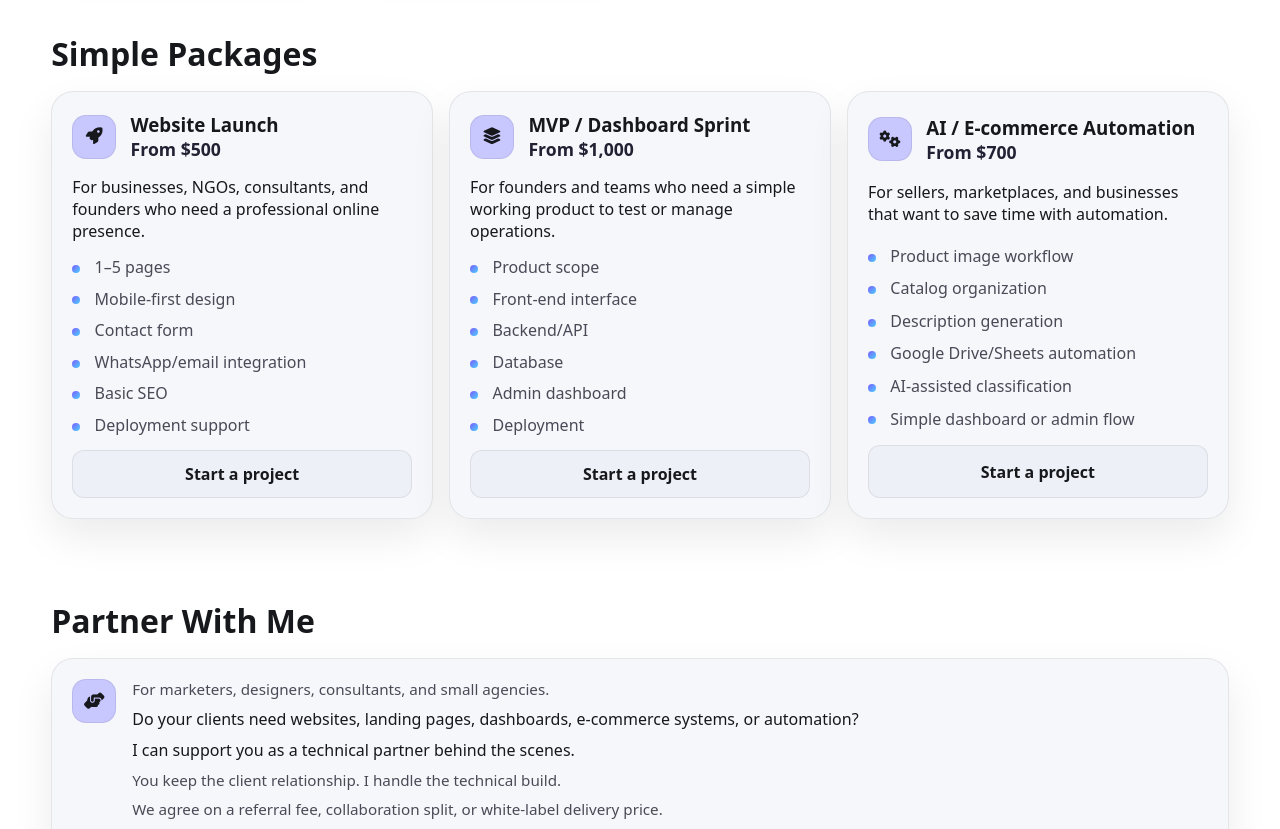
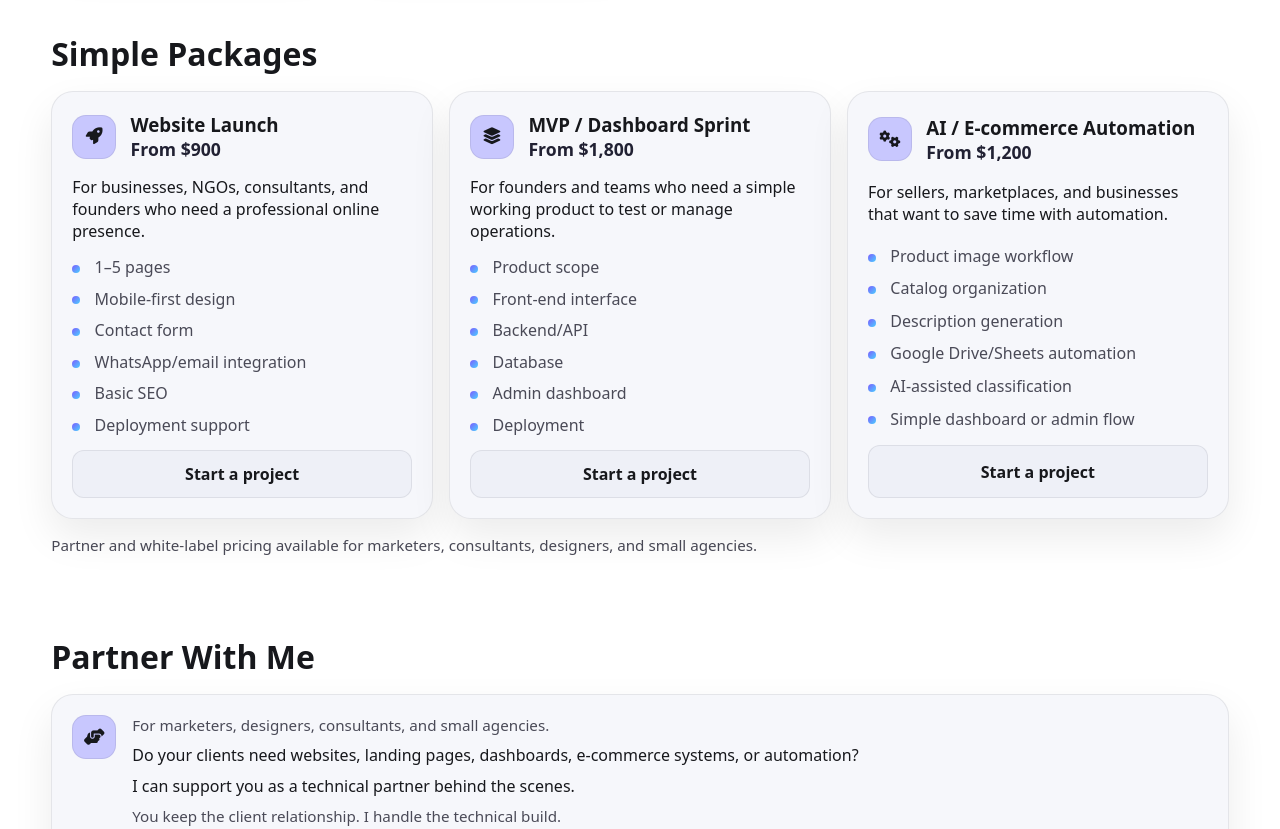
Before and after one commit to GAUSST/gaston_portfolio, a plain HTML site: page index.html in a window 1280 px wide. Shown: the part 1480-2309 px from the top of the page. Drawn offline with Linux system fonts and the light colour scheme.

Commit message:
feat: enhance portfolio sections with new pricing details and improved layout

```diff
--- a/index.html
+++ b/index.html
@@ -76,6 +76,7 @@
     <section class="section container" id="packages" aria-labelledby="packages-title">
       <h2 id="packages-title" data-i18n="packages.title">Simple Packages</h2>
       <div id="packagesGrid" class="grid package-grid"></div>
+      <p class="small package-note" data-i18n="packages.note">Partner and white-label pricing available for marketers, consultants, designers, and small agencies.</p>
     </section>
 
     <section class="section container partner-section" id="partners" aria-labelledby="partners-title">
@@ -126,8 +127,9 @@
     </section>
 
     <!-- Skills -->
-    <section class="section container" id="skills" aria-labelledby="skills-title">
-      <h2 id="skills-title" data-i18n="skills.title">Skills</h2>
+    <section class="section section-compact container" id="skills" aria-labelledby="skills-title">
+      <h2 id="skills-title" data-i18n="skills.title">Technical Stack</h2>
+      <p class="small section-intro" data-i18n="skills.intro">Technologies I use to build reliable websites, apps, dashboards, and automations.</p>
       <div class="card skills reveal">
         <div class="pill-group" role="list">
           <span class="tag" data-type="frontend" role="listitem">HTML</span>
@@ -147,7 +149,7 @@
           <span class="tag" data-type="backend" role="listitem">Python</span>
           <span class="tag" data-type="tool" role="listitem">Git/GitHub/GitLab</span>
         </div>
-        <p class="small" style="margin-top:.75rem" data-i18n="skills.tip">Tip: click any skill to filter projects that match it.</p>
+        <p class="small" style="margin-top:.75rem" data-i18n="skills.tip">Click a technology to see related projects.</p>
       </div>
     </section>
 
--- a/js/i18n.js
+++ b/js/i18n.js
@@ -71,11 +71,12 @@ export const I18N = {
     packages: {
       title: "Simple Packages",
       cta: "Start a project",
+      note: "Partner and white-label pricing available for marketers, consultants, designers, and small agencies.",
       items: [
         {
           icon: "fa-solid fa-rocket",
           title: "Website Launch",
-          price: "From $500",
+          price: "From $900",
           text: "For businesses, NGOs, consultants, and founders who need a professional online presence.",
           includes: [
             "1–5 pages",
@@ -89,7 +90,7 @@ export const I18N = {
         {
           icon: "fa-solid fa-layer-group",
           title: "MVP / Dashboard Sprint",
-          price: "From $1,000",
+          price: "From $1,800",
           text: "For founders and teams who need a simple working product to test or manage operations.",
           includes: [
             "Product scope",
@@ -103,7 +104,7 @@ export const I18N = {
         {
           icon: "fa-solid fa-gears",
           title: "AI / E-commerce Automation",
-          price: "From $700",
+          price: "From $1,200",
           text: "For sellers, marketplaces, and businesses that want to save time with automation.",
           includes: [
             "Product image workflow",
@@ -142,8 +143,9 @@ export const I18N = {
       ctaSecondary: "Send me a client page",
     },
     skills: {
-      title: "Skills",
-      tip: "Tip: click any skill to filter projects that match it.",
+      title: "Technical Stack",
+      intro: "Technologies I use to build reliable websites, apps, dashboards, and automations.",
+      tip: "Click a technology to see related projects.",
     },
     projects: {
       title: "Projects",
@@ -263,11 +265,12 @@ export const I18N = {
     packages: {
       title: "Offres simples",
       cta: "Démarrer un projet",
+      note: "Tarifs partenaires et marque blanche disponibles pour marketeurs, consultants, designers et petites agences.",
       items: [
         {
           icon: "fa-solid fa-rocket",
           title: "Lancement site web",
-          price: "À partir de 500 $",
+          price: "À partir de 900 $",
           text: "Pour les entreprises, ONG, consultants et fondateurs qui ont besoin d’une présence en ligne professionnelle.",
           includes: [
             "1 à 5 pages",
@@ -281,7 +284,7 @@ export const I18N = {
         {
           icon: "fa-solid fa-layer-group",
           title: "Sprint MVP / Dashboard",
-          price: "À partir de 1 000 $",
+          price: "À partir de 1 800 $",
           text: "Pour les fondateurs et équipes qui ont besoin d’un produit simple pour tester une idée ou gérer des opérations.",
           includes: [
             "Cadrage produit",
@@ -295,7 +298,7 @@ export const I18N = {
         {
           icon: "fa-solid fa-gears",
           title: "Automatisation IA / E-commerce",
-          price: "À partir de 700 $",
+          price: "À partir de 1 200 $",
           text: "Pour les vendeurs, marketplaces et entreprises qui veulent gagner du temps grâce à l’automatisation.",
           includes: [
             "Workflow image produit",
@@ -334,8 +337,9 @@ export const I18N = {
       ctaSecondary: "Envoyez-moi une page client",
     },
     skills: {
-      title: "Compétences",
-      tip: "Astuce : cliquez une compétence pour filtrer les projets correspondants.",
+      title: "Stack technique",
+      intro: "Technologies que j’utilise pour créer des sites, applications, dashboards et automatisations fiables.",
+      tip: "Cliquez sur une technologie pour voir les projets associés.",
     },
     projects: {
       title: "Projets",
--- a/styles.css
+++ b/styles.css
@@ -297,9 +297,16 @@ html[data-theme="dark"] .icon-btn .moon { display: inline-block; }
   scroll-margin-top: 80px;
   /* text-align: center; */
 }
+.section-compact {
+  padding: 1.75rem 0 2.1rem;
+}
 .section h2 {
   font-size: clamp(1.5rem, 3vw, 2rem);
   margin: 0 0 1rem;
+}
+.section-intro {
+  margin: -0.25rem 0 1rem;
+  max-width: 780px;
 }
 .service-grid,
 .package-grid {
@@ -473,6 +480,10 @@ html[data-theme="dark"] .icon-btn .moon { display: inline-block; }
   font-size: 1.1rem;
   font-weight: 700;
   color: color-mix(in oklab, var(--text) 88%, var(--brand) 12%);
+}
+.package-note {
+  margin: 1rem 0 0;
+  max-width: 760px;
 }
 .feature-list {
   list-style: none;
```
